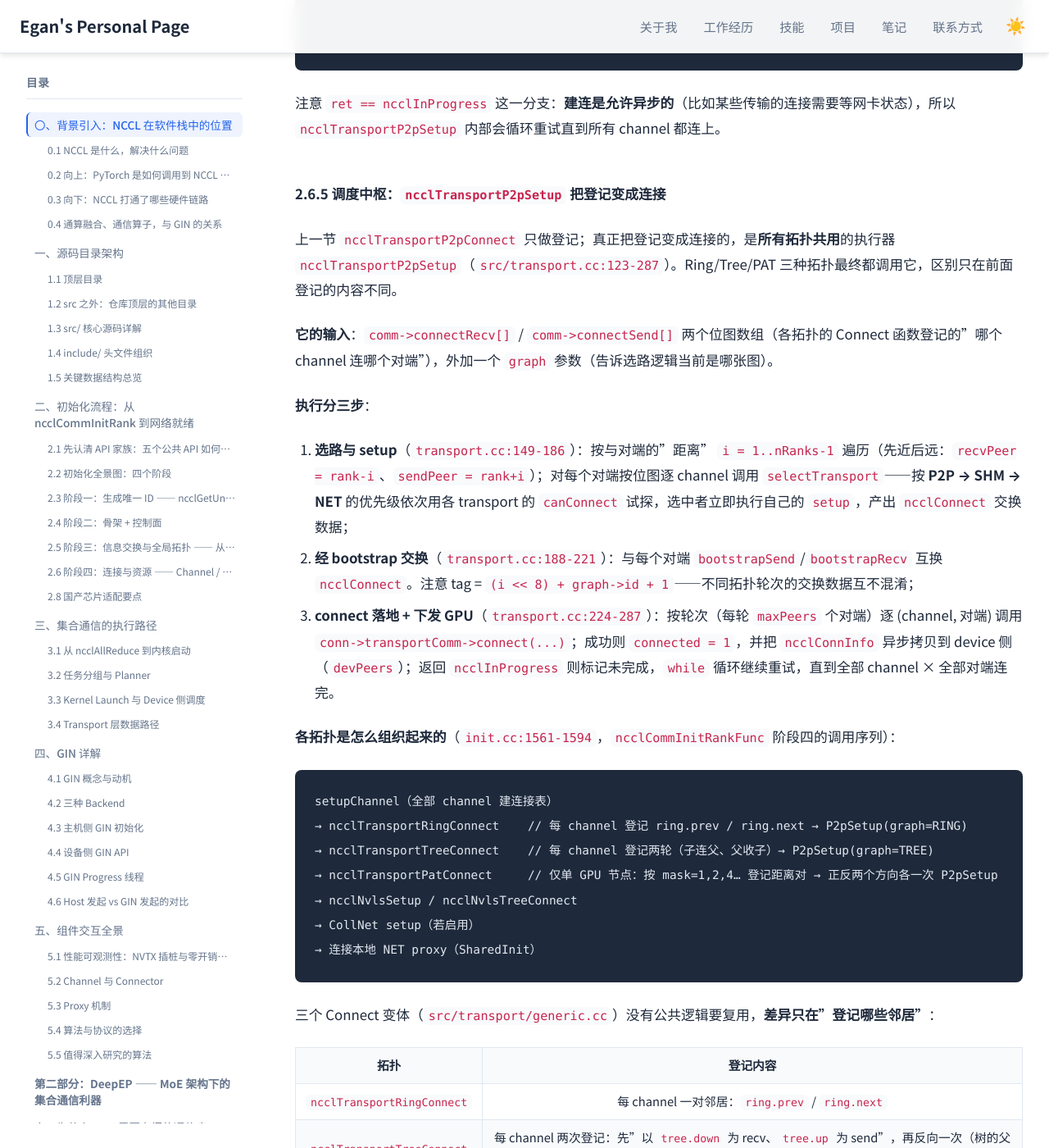
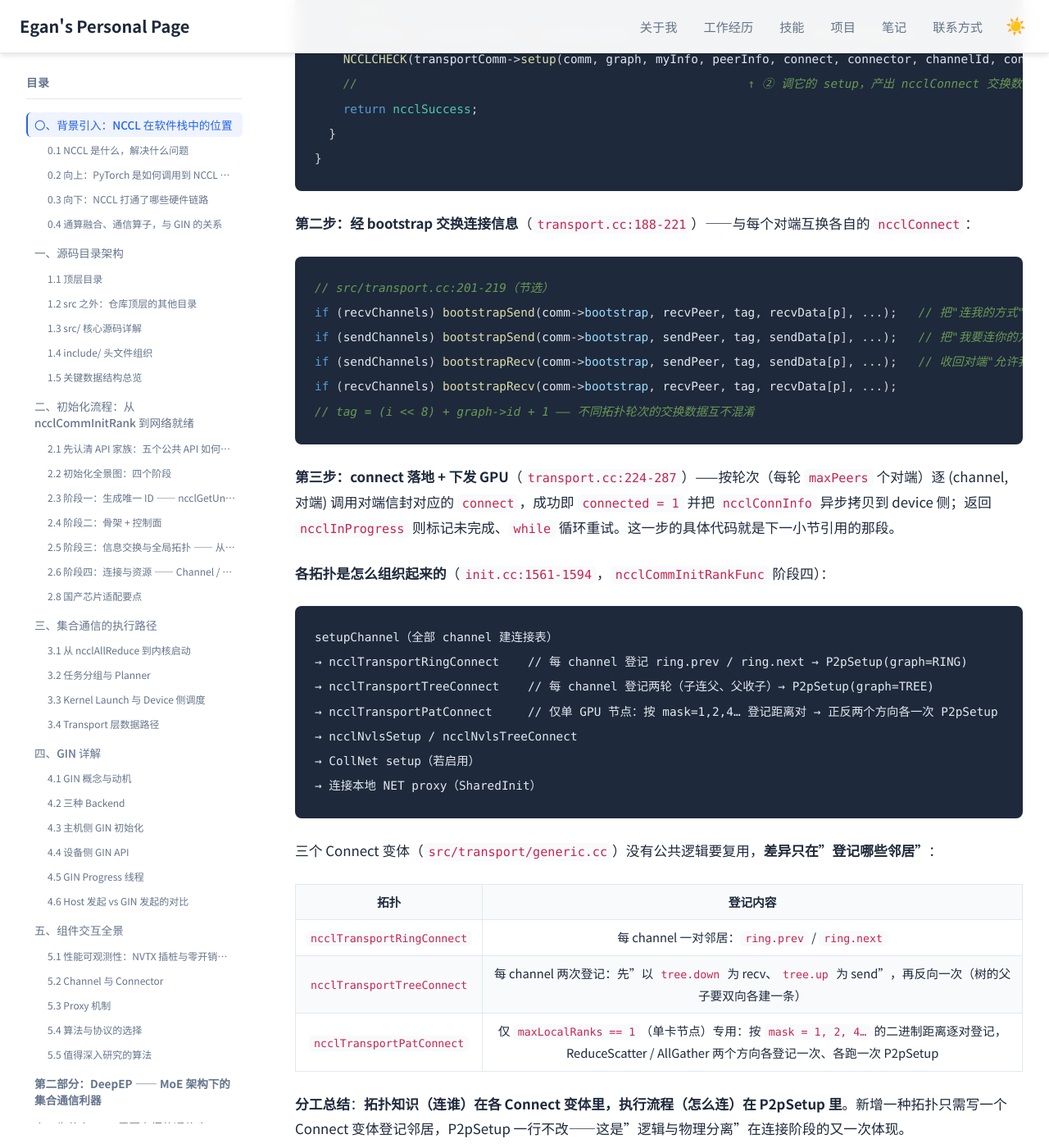
Before and after one commit to Lejun-Hu/Lejun-Hu.github.io, a Jekyll site: the page built from _notes/2026-8-24-nccl-source-study.md, in a window 1280 px wide and 1400 px high, scrolled down 59265 px. Shown: the whole window at 82% size. Built offline with Jekyll 4.4.1, drawn with Linux system fonts in a browser that asks for light colours; nearby versions of some CDN libraries; some of the changed text lies outside the part shown.

Commit message:
note: move P2pSetup walkthrough right after connect registration, add code excerpts

````diff
--- a/_notes/2026-8-24-nccl-source-study.md
+++ b/_notes/2026-8-24-nccl-source-study.md
@@ -1455,7 +1455,92 @@ NCCLCHECKGOTO(ncclTransportP2pSetup(comm, &comm->graphs[NCCL_ALGO_RING], 0), ret
 
 > **为什么先"登记"再"建"？** 因为建连是**成对**的：A 要连 B，B 也要连 A。先把全体要建的连接汇总成位图，才能高效地做"批量握手"（下一步的 setup/connect 会遍历这些位图，一次把同 peer 的多条连接一起处理），避免每个 channel 各自来回通信。
 
-#### 2.6.4 第三步：两段式建链 —— setup（换句柄）→ connect（映射资源）
+#### 2.6.4 调度中枢：`ncclTransportP2pSetup` 把登记变成连接
+
+上一节的登记只写了两个位图；真正把登记变成连接的，是**所有拓扑共用**的执行器 `ncclTransportP2pSetup`（`src/transport.cc:123-287`）。Ring/Tree/PAT 三种拓扑最终都调用它，区别只在登记内容（位图）和传入的 `graph`。
+
+```cpp
+// src/transport.cc:123-130（节选）
+ncclResult_t ncclTransportP2pSetup(struct ncclComm* comm, struct ncclTopoGraph* graph, int connIndex) {
+  struct ncclConnect** data;      // 每个"距离对"的 send/recv 交换数据
+  ...
+  int maxPeers = ncclParamConnectRoundMaxPeers();   // 每轮处理的对端数上限
+```
+
+**第一步：选路与 setup**（`transport.cc:149-186`）——按与对端的"距离"遍历，逐 channel 选传输：
+
+```cpp
+// src/transport.cc:149-185（节选）
+for (int i = 1; i < comm->nRanks; i++) {                    // 按距离遍历所有对端（先近后远）
+  int recvPeer = (comm->rank - i + comm->nRanks) % comm->nRanks;
+  int sendPeer = (comm->rank + i) % comm->nRanks;
+  uint64_t recvMask = comm->connectRecv[recvPeer];           // ← 登记阶段留下的位图
+  uint64_t sendMask = comm->connectSend[sendPeer];
+  ...
+  for (int c = 0; c < MAXCHANNELS; c++) {
+    if (recvMask & (1ULL << c)) {                            // 该 channel 与该对端有 recv 连接
+      NCCLCHECKGOTO(selectTransport<0>(comm, graph, recvData[p] + recvChannels++, c, recvPeer, connIndex, &type), ret, fail);
+    }
+  }
+  ...                                                        // send 方向同理
+}
+```
+
+`selectTransport`（`transport.cc:20-41`）就是"按优先级选路 + 现场调 setup"：
+
+```cpp
+// src/transport.cc:27-37（节选）
+for (int t = 0; t < NTRANSPORTS; t++) {                      // 顺序：P2P → SHM → NET → CollNet
+  struct ncclTransport* transport = ncclTransports[t];
+  int ret = 0;
+  NCCLCHECK(transport->canConnect(&ret, comm, graph, myInfo, peerInfo));   // 这对 rank 之间走不走得通？
+  if (ret) {
+    connector->transportComm = transportComm;                // ① 定下这条连接用哪套传输
+    NCCLCHECK(transportComm->setup(comm, graph, myInfo, peerInfo, connect, connector, channelId, connIndex));
+    //                                                       ↑ ② 调它的 setup，产出 ncclConnect 交换数据
+    return ncclSuccess;
+  }
+}
+```
+
+**第二步：经 bootstrap 交换连接信息**（`transport.cc:188-221`）——与每个对端互换各自的 `ncclConnect`：
+
+```cpp
+// src/transport.cc:201-219（节选）
+if (recvChannels) bootstrapSend(comm->bootstrap, recvPeer, tag, recvData[p], ...);   // 把"连我的方式"发给对端
+if (sendChannels) bootstrapSend(comm->bootstrap, sendPeer, tag, sendData[p], ...);   // 把"我要连你的方式"发出去
+if (sendChannels) bootstrapRecv(comm->bootstrap, sendPeer, tag, sendData[p], ...);   // 收回对端"允许我连入的方式"
+if (recvChannels) bootstrapRecv(comm->bootstrap, recvPeer, tag, recvData[p], ...);
+// tag = (i << 8) + graph->id + 1 —— 不同拓扑轮次的交换数据互不混淆
+```
+
+**第三步：connect 落地 + 下发 GPU**（`transport.cc:224-287`）——按轮次（每轮 `maxPeers` 个对端）逐 (channel, 对端) 调用对端信封对应的 `connect`，成功即 `connected = 1` 并把 `ncclConnInfo` 异步拷贝到 device 侧；返回 `ncclInProgress` 则标记未完成、`while` 循环重试。这一步的具体代码就是下一小节引用的那段。
+
+**各拓扑是怎么组织起来的**（`init.cc:1561-1594`，`ncclCommInitRankFunc` 阶段四）：
+
+```
+setupChannel（全部 channel 建连接表）
+→ ncclTransportRingConnect    // 每 channel 登记 ring.prev / ring.next → P2pSetup(graph=RING)
+→ ncclTransportTreeConnect    // 每 channel 登记两轮（子连父、父收子）→ P2pSetup(graph=TREE)
+→ ncclTransportPatConnect     // 仅单 GPU 节点：按 mask=1,2,4… 登记距离对 → 正反两个方向各一次 P2pSetup
+→ ncclNvlsSetup / ncclNvlsTreeConnect
+→ CollNet setup（若启用）
+→ 连接本地 NET proxy（SharedInit）
+```
+
+三个 Connect 变体（`src/transport/generic.cc`）没有公共逻辑要复用，**差异只在"登记哪些邻居"**：
+
+| 拓扑 | 登记内容 |
+|------|---------|
+| `ncclTransportRingConnect` | 每 channel 一对邻居：`ring.prev` / `ring.next` |
+| `ncclTransportTreeConnect` | 每 channel 两次登记：先"以 `tree.down` 为 recv、`tree.up` 为 send"，再反向一次（树的父子要双向各建一条） |
+| `ncclTransportPatConnect` | 仅 `maxLocalRanks == 1`（单卡节点）专用：按 `mask = 1, 2, 4…` 的二进制距离逐对登记，ReduceScatter / AllGather 两个方向各登记一次、各跑一次 P2pSetup |
+
+**分工总结**：**拓扑知识（连谁）在各 Connect 变体里，执行流程（怎么连）在 P2pSetup 里**。新增一种拓扑只需写一个 Connect 变体登记邻居，P2pSetup 一行不改——这是"逻辑与物理分离"在连接阶段的又一次体现。
+
+> 补充：`comm->runtimeConn`（cuMem 支持且参数开启）时走另一条路——只做 `setupChannel` + NVLS/CollNet，P2P 连接推迟到运行时建立（`init.cc:1552-1560`），这里不展开。
+
+#### 2.6.5 第三步：两段式建链 —— setup（换句柄）→ connect（映射资源）
 
 这是整个阶段四最核心的机制，也是最容易被忽略的细节。NCCL 把"建立一条连接"拆成了**两段**，对应 `ncclTransportComm` 里的两个函数指针：
 
@@ -1495,42 +1580,6 @@ if (conn->connected == 0) {
 ```
 
 注意 `ret == ncclInProgress` 这一分支：**建连是允许异步的**（比如某些传输的连接需要等网卡状态），所以 `ncclTransportP2pSetup` 内部会循环重试直到所有 channel 都连上。
-
-#### 2.6.5 调度中枢：`ncclTransportP2pSetup` 把登记变成连接
-
-上一节 `ncclTransportP2pConnect` 只做登记；真正把登记变成连接的，是**所有拓扑共用**的执行器 `ncclTransportP2pSetup`（`src/transport.cc:123-287`）。Ring/Tree/PAT 三种拓扑最终都调用它，区别只在前面登记的内容不同。
-
-**它的输入**：`comm->connectRecv[]` / `comm->connectSend[]` 两个位图数组（各拓扑的 Connect 函数登记的"哪个 channel 连哪个对端"），外加一个 `graph` 参数（告诉选路逻辑当前是哪张图）。
-
-**执行分三步**：
-
-1. **选路与 setup**（`transport.cc:149-186`）：按与对端的"距离" `i = 1..nRanks-1` 遍历（先近后远：`recvPeer = rank-i`、`sendPeer = rank+i`）；对每个对端按位图逐 channel 调用 `selectTransport`——按 **P2P → SHM → NET** 的优先级依次用各 transport 的 `canConnect` 试探，选中者立即执行自己的 `setup`，产出 `ncclConnect` 交换数据；
-2. **经 bootstrap 交换**（`transport.cc:188-221`）：与每个对端 `bootstrapSend`/`bootstrapRecv` 互换 `ncclConnect`。注意 tag = `(i << 8) + graph->id + 1`——不同拓扑轮次的交换数据互不混淆；
-3. **connect 落地 + 下发 GPU**（`transport.cc:224-287`）：按轮次（每轮 `maxPeers` 个对端）逐 (channel, 对端) 调用 `conn->transportComm->connect(...)`；成功则 `connected = 1`，并把 `ncclConnInfo` 异步拷贝到 device 侧（`devPeers`）；返回 `ncclInProgress` 则标记未完成，`while` 循环继续重试，直到全部 channel × 全部对端连完。
-
-**各拓扑是怎么组织起来的**（`init.cc:1561-1594`，`ncclCommInitRankFunc` 阶段四的调用序列）：
-
-```
-setupChannel（全部 channel 建连接表）
-→ ncclTransportRingConnect    // 每 channel 登记 ring.prev / ring.next → P2pSetup(graph=RING)
-→ ncclTransportTreeConnect    // 每 channel 登记两轮（子连父、父收子）→ P2pSetup(graph=TREE)
-→ ncclTransportPatConnect     // 仅单 GPU 节点：按 mask=1,2,4… 登记距离对 → 正反两个方向各一次 P2pSetup
-→ ncclNvlsSetup / ncclNvlsTreeConnect
-→ CollNet setup（若启用）
-→ 连接本地 NET proxy（SharedInit）
-```
-
-三个 Connect 变体（`src/transport/generic.cc`）没有公共逻辑要复用，**差异只在"登记哪些邻居"**：
-
-| 拓扑 | 登记内容 |
-|------|---------|
-| `ncclTransportRingConnect` | 每 channel 一对邻居：`ring.prev` / `ring.next` |
-| `ncclTransportTreeConnect` | 每 channel 两次登记：先"以 `tree.down` 为 recv、`tree.up` 为 send"，再反向一次（树的父子要双向各建一条） |
-| `ncclTransportPatConnect` | 仅 `maxLocalRanks == 1`（单卡节点）专用：按 `mask = 1, 2, 4…` 的二进制距离逐对登记，且 ReduceScatter / AllGather 两个方向各登记一次、各跑一次 P2pSetup |
-
-**分工总结**：**拓扑知识（连谁）在各 Connect 变体里，执行流程（怎么连）在 P2pSetup 里**。新增一种拓扑只需写一个 Connect 变体登记邻居，P2pSetup 一行不改——这是"逻辑与物理分离"在连接阶段的又一次体现。
-
-> 补充：`comm->runtimeConn`（cuMem 支持且参数开启）时走另一条路——只做 `setupChannel` + NVLS/CollNet，P2P 连接推迟到运行时建立（`init.cc:1552-1560`），这里不展开。
 
 #### 2.6.6 连接子里面到底装了什么：`ncclConnInfo`
 
````
